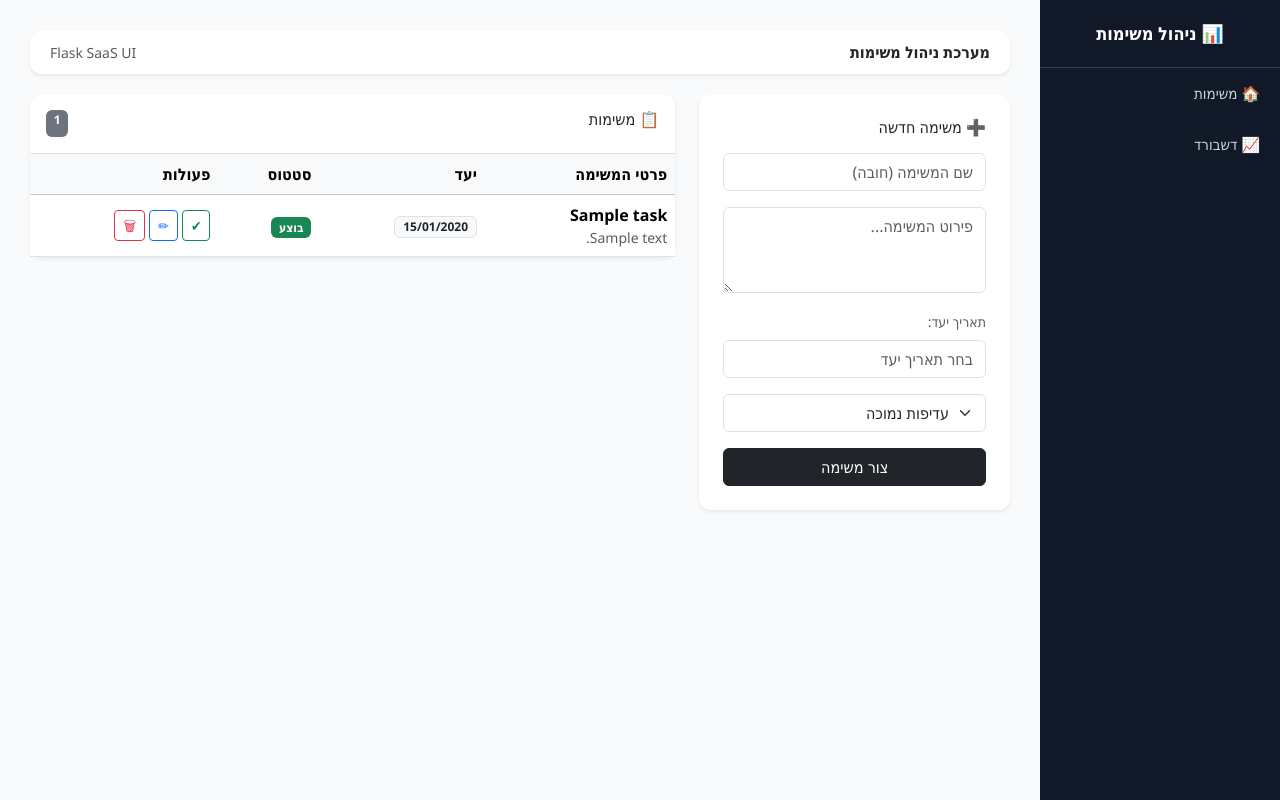
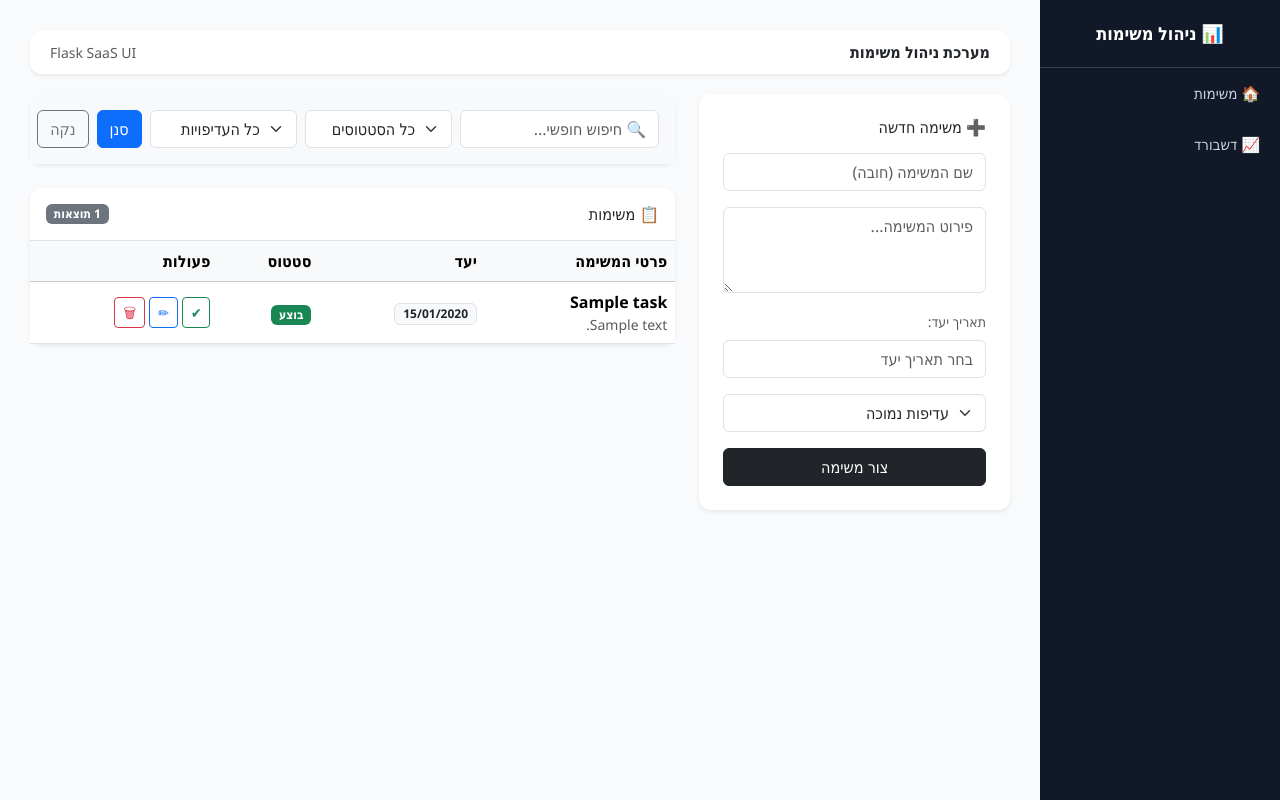
Before and after one commit to mv89-heb/task_manager, a Flask app: page / in a window 1280 px wide. Run offline with Flask 3, Linux system fonts and the light colour scheme; tables that the repository leaves empty hold one stand-in row (values such as "Sample post").

Commit message:
Update tasks.html

```diff
--- a/app/templates/tasks.html
+++ b/app/templates/tasks.html
@@ -5,13 +5,9 @@
 
 <div class="col-md-4">
 <div class="card-modern p-4 shadow-sm">
-
     <h6 class="mb-3">➕ משימה חדשה</h6>
-
     <form method="POST">
-
         <input name="title" class="form-control mb-3" placeholder="שם המשימה (חובה)" required>
-
         <textarea name="description" class="form-control mb-3" rows="3" placeholder="פירוט המשימה..."></textarea>
 
         <label class="form-label small text-muted">תאריך יעד:</label>
@@ -22,25 +18,55 @@
             <option value="MEDIUM">עדיפות בינונית</option>
             <option value="HIGH">עדיפות גבוהה</option>
         </select>
-
-<button class="btn btn-dark w-100">צור משימה</button>
-
+        <button type="submit" class="btn btn-dark w-100">צור משימה</button>
     </form>
-
 </div>
 </div>
 
 <div class="col-md-8">
 
-<div class="card-modern shadow-sm">
+<div class="card-modern shadow-sm mb-4">
+    <div class="p-3 bg-light rounded">
+        <form method="GET" action="/" class="row g-2 align-items-center">
 
-<div class="p-3 border-bottom d-flex justify-content-between">
-<h6>📋 משימות</h6>
-<span class="badge bg-secondary">{{tasks|length}}</span>
+            <div class="col-md-4">
+                <input type="text" name="search" class="form-control" placeholder="🔍 חיפוש חופשי..." value="{{ request.args.get('search', '') }}">
             </div>
 
+            <div class="col-md-3">
+                <select name="status" class="form-select">
+                    <option value="">כל הסטטוסים</option>
+                    <option value="TODO" {% if request.args.get('status') == 'TODO' %}selected{% endif %}>פתוחות</option>
+                    <option value="DONE" {% if request.args.get('status') == 'DONE' %}selected{% endif %}>הושלמו</option>
+                </select>
+            </div>
+
+            <div class="col-md-3">
+                <select name="priority" class="form-select">
+                    <option value="">כל העדיפויות</option>
+                    <option value="HIGH" {% if request.args.get('priority') == 'HIGH' %}selected{% endif %}>גבוהה</option>
+                    <option value="MEDIUM" {% if request.args.get('priority') == 'MEDIUM' %}selected{% endif %}>בינונית</option>
+                    <option value="LOW" {% if request.args.get('priority') == 'LOW' %}selected{% endif %}>נמוכה</option>
+                </select>
+            </div>
+
+            <div class="col-md-2 d-flex gap-2">
+                <button type="submit" class="btn btn-primary w-100">סנן</button>
+                <a href="/" class="btn btn-outline-secondary w-100">נקה</a>
+            </div>
+
+        </form>
+    </div>
+</div>
+
+<div class="card-modern shadow-sm">
+    <div class="p-3 border-bottom d-flex justify-content-between align-items-center">
+        <h6 class="m-0">📋 משימות</h6>
+        <span class="badge bg-secondary">{{tasks|length}} תוצאות</span>
+    </div>
+
+    {% if tasks %}
     <table class="table align-middle mb-0">
-
         <thead class="table-light">
             <tr>
                 <th>פרטי המשימה</th>
@@ -49,12 +75,9 @@
                 <th class="text-end">פעולות</th>
             </tr>
         </thead>
-
         <tbody>
-
             {% for t in tasks %}
             <tr>
-
                 <td>
                     <div class="fw-bold">{{t.title}}</div>
                     {% if t.description %}
@@ -63,7 +86,6 @@
                     </div>
                     {% endif %}
                 </td>
-
                 <td>
                     {% if t.due_date %}
                         <span class="badge bg-light text-dark border">{{t.due_date.strftime('%d/%m/%Y')}}</span>
@@ -71,7 +93,6 @@
                         <span class="text-muted small">-</span>
                     {% endif %}
                 </td>
-
                 <td>
                     {% if t.status == "DONE" %}
                     <span class="badge bg-success">בוצע</span>
@@ -85,18 +106,20 @@
                         {% endif %}
                     {% endif %}
                 </td>
-
                 <td class="text-end">
                     <a href="/done/{{t.id}}" class="btn btn-sm btn-outline-success">✔</a>
                     <a href="/edit/{{t.id}}" class="btn btn-sm btn-outline-primary">✏</a>
                     <a href="/delete/{{t.id}}" class="btn btn-sm btn-outline-danger" onclick="return confirm('למחוק את המשימה?')">🗑</a>
                 </td>
-
             </tr>
             {% endfor %}
-
         </tbody>
     </table>
+    {% else %}
+    <div class="p-4 text-center text-muted">
+        לא נמצאו משימות שתואמות לסינון.
+    </div>
+    {% endif %}
 
 </div>
 </div>
```
Lines whose indentation alone changed are shown as unchanged.
